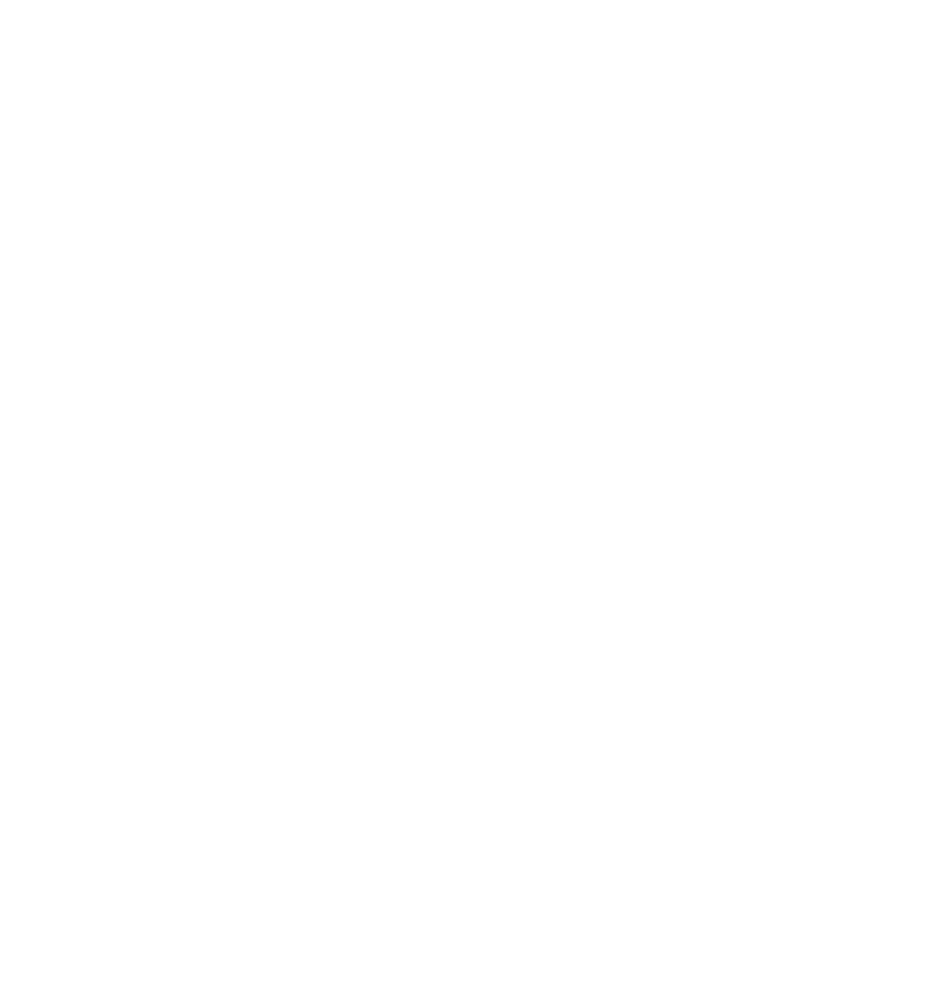
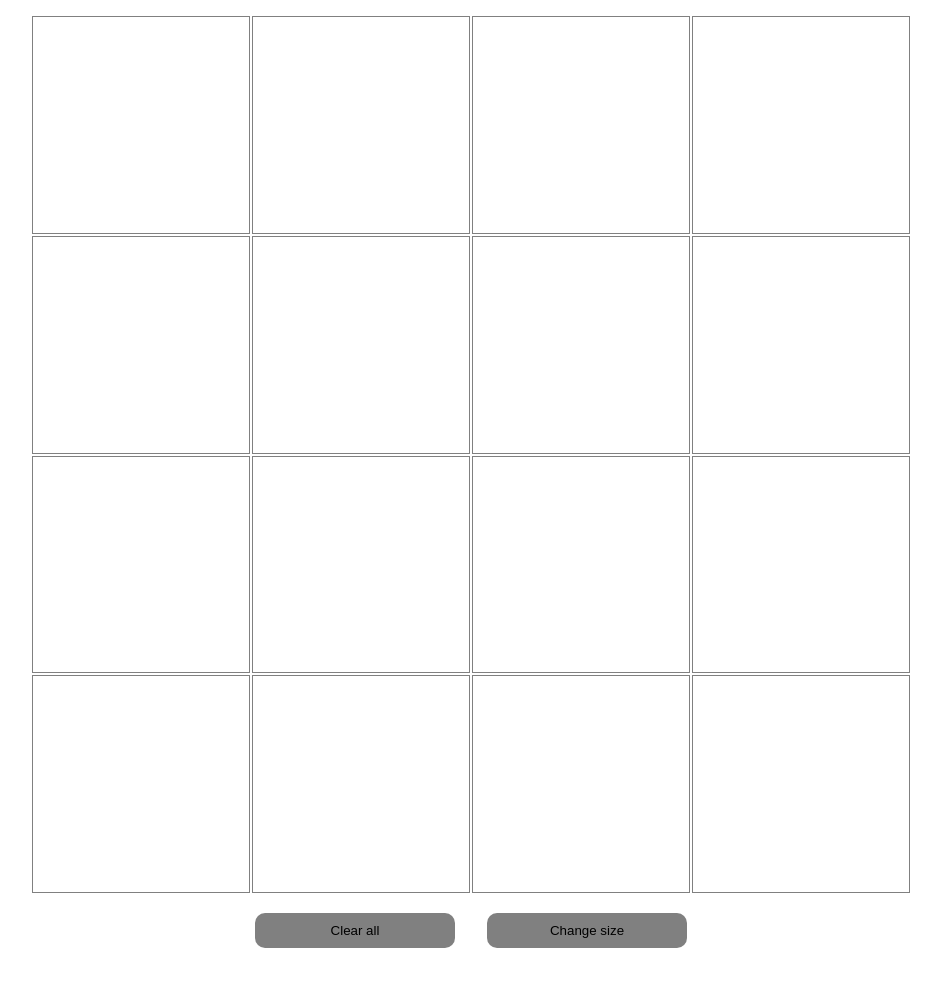
Before and after one commit to Shelter228/sketch-friend-and-gpt, a plain HTML site: page index.html in a window 1280 px wide. Shown: the whole page, without its empty margins (169-1110 px from the left). Before the commit the page ends 800 px from the top, so only its background shows below. Drawn offline with Linux system fonts and the light colour scheme.

Commit message:
base functionality

```diff
--- a/index.html
+++ b/index.html
@@ -4,8 +4,14 @@
     <meta charset="UTF-8">
     <meta name="viewport" content="width=device-width, initial-scale=1.0">
     <title>Cells-Game</title>
+    <link rel="stylesheet" href="style.css">
 </head>
 <body>
-    <div class="container"></div>
+    <div id="container"></div>
+    <div class="panel">
+        <button class="clear button">Clear all</button>
+        <button class="change button">Change size</button>
+    </div>
+    <script src="script.js"></script>
 </body>
 </html>
--- a/script.js
+++ b/script.js
@@ -0,0 +1,27 @@
+const gameContainer = document.getElementById("container");
+const clearAllBtn = document.querySelector(".clear");
+const ChangeBtn = document.querySelector(".change");
+
+
+for (let i = 0; i < 16; i++) {
+  const cell = document.createElement("div");
+  cell.classList.add("cell");
+  cell.style.width = `calc(100% / 4.5)`; //${value + 0.5}
+  cell.addEventListener("mouseover", () => {
+    cell.classList.add('filled');
+  });
+  gameContainer.appendChild(cell);
+}
+
+clearAllBtn.addEventListener("click", () => {
+    const cells = document.querySelectorAll(".cell");
+    cells.forEach(cell => {
+        cell.classList.remove("filled")
+    })
+})
+
+ChangeBtn.addEventListener("click", () => {
+    prompt("Введите желаемый размер");
+    gameContainer.innerHTML = "";
+    //осталось взять значение из prompt и сделать новый цикл
+})
--- a/style.css
+++ b/style.css
@@ -3,3 +3,41 @@
     margin: 0;
     padding: 0;
 }
+
+body {
+    padding: 16px 150px;
+}
+
+#container {
+    width: 100%;
+    display: flex;
+    flex-wrap: wrap;
+    justify-content: center;
+    align-items: center;
+    gap: 2px;
+}
+
+.cell {
+    border: 1px solid gray;
+    aspect-ratio: 1/1;
+}
+
+.filled {
+    background-color: #1b60bb;
+}
+
+.panel {
+    padding: 20px;
+    display: flex;
+    justify-content: center;
+    align-items: center;
+    gap: 32px;
+}
+
+.button {
+    border: none;
+    background: gray;
+    border-radius: 10px;
+    padding: 10px 20px;
+    width: 200px;
+}
```
